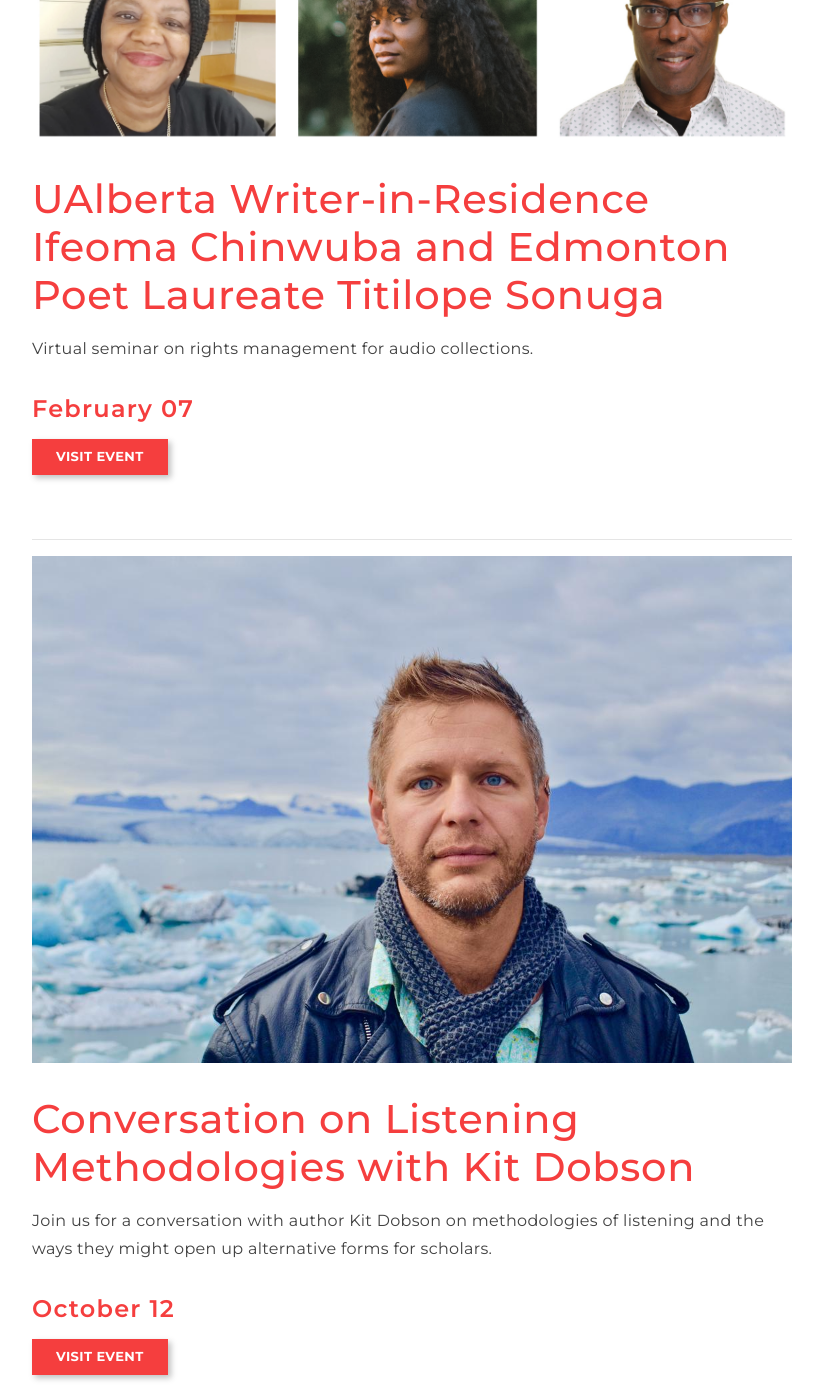
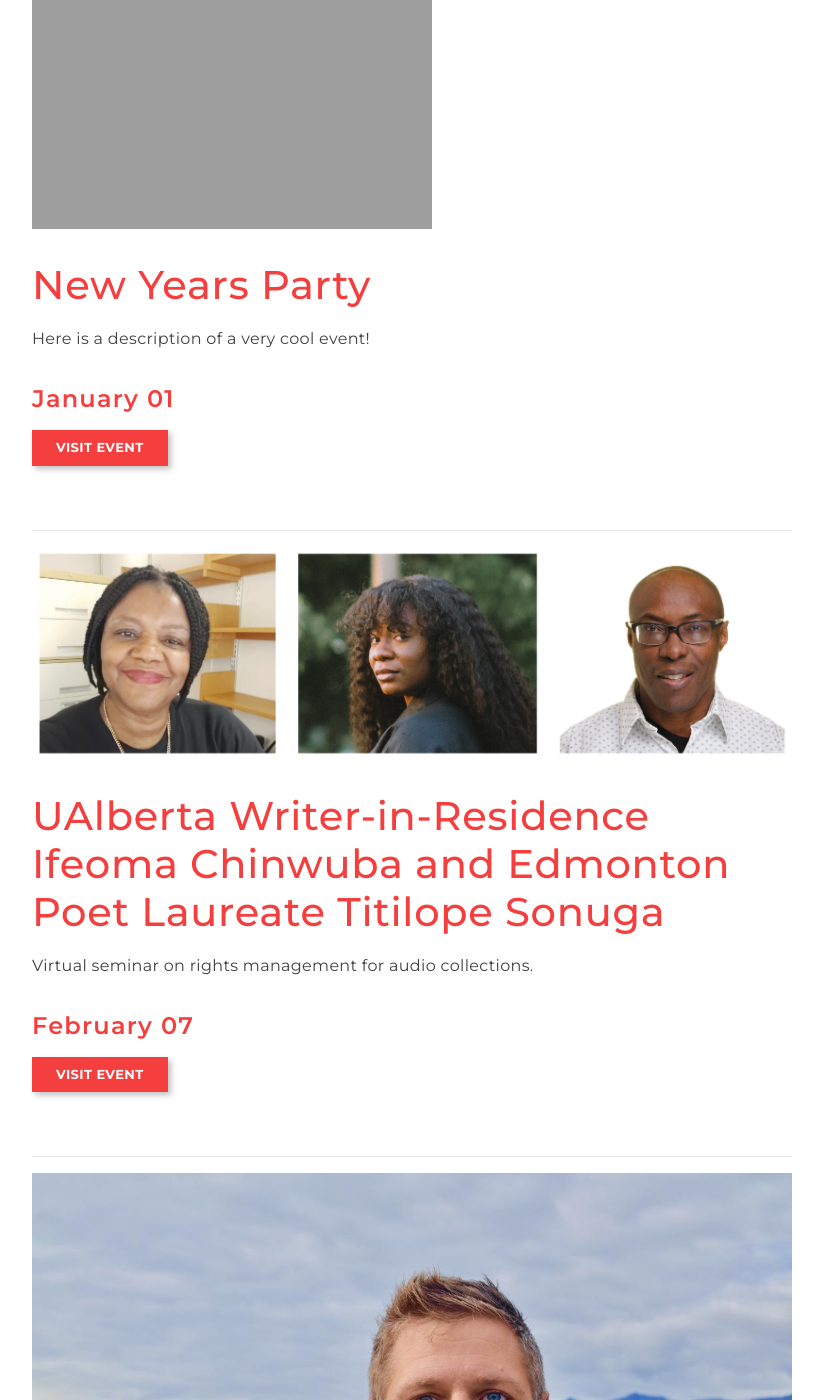
Before and after one commit to SpokenWebAlberta/sandbox, a Jekyll site: the page built from pages/events.md, in a window 1280 px wide and 1400 px high, scrolled down 303 px. Shown: the whole window, without its empty margins (248-1071 px from the left). Built offline with Jekyll 4.4.1, drawn with Linux system fonts in a browser that asks for light colours; some of the changed lines change nothing that is shown.

Commit message:
Update event-template.md
Edit events template

```diff
--- a/events/event-template.md
+++ b/events/event-template.md
@@ -1,25 +1,21 @@
 ---
 layout: event
-title: Conversation on Listening Methodologies with Kit Dobson
-event_date: "2022-10-12"
-event_time: 3:00-4:30 PM MT
+title: New Years Party
+event_date: "2022-01-01"
+event_time: 12:00 AM MT
 event_end:
 event_location: The University of Alberta
-event_room: Salter Reading Room, HC-3-95
-permalink: /events/conversation-on-listening-methodologies-with-professor-kit-dobson/
-featured_image: /img/Kit-Dobson.jpeg
-description: "Join us for a conversation with author Kit Dobson on methodologies of listening and the ways they might open up alternative forms for scholars."
+event_room: Digital Scholarship Centre
+permalink: /events/template/
+featured_image: /img/test-logo.jpeg
+description: "Here is a description of a very cool event!"
 ---
 <div class = "figure">
-  <img src="{{ '/img/Kit-Dobson.jpeg' | absolute_url }}" width="600" />
+  <img src="{{ '/img/test-logo.jpeg' | absolute_url }}" width="600" />
 </div>
 
-**Join us for a conversation with author Kit Dobson on methodologies of listening** and the ways they might open up alternative forms for scholars. Kit's most recent book, <i>Field Notes on Listening</i>, describes practices of radical listening in place that respond to a world of climate change, pandemic, Indigenous-Settler relations, and the stories and histories of family.
+**Lorem ipsum dolor sit amet, consectetur adipiscing elit, sed do eiusmod tempor incididunt ut labore et dolore magna aliqua. Sit amet purus gravida quis blandit turpis. Sed risus pretium quam vulputate dignissim suspendisse in est.** Sagittis nisl rhoncus mattis rhoncus urna neque viverra. Sagittis aliquam malesuada bibendum arcu vitae elementum curabitur vitae. Enim blandit volutpat maecenas volutpat blandit. Nulla malesuada pellentesque elit eget gravida cum sociis. Odio pellentesque diam volutpat commodo sed egestas egestas. Vestibulum morbi blandit cursus risus at ultrices mi. Pellentesque massa placerat duis ultricies. Habitant morbi tristique senectus et netus et. Amet consectetur adipiscing elit pellentesque. Etiam dignissim diam quis enim lobortis scelerisque fermentum.
 
-**Kit Dobson lives and works in Calgary / Treaty 7 territory in southern Alberta.** His previous books include <i>Malled: Deciphering Shopping in Canada</i> and he is a professor in the Department of English at the University of Calgary. He grew up in many places across Canada, but returned again and again to the landscapes of northern Alberta where his family members settled--and that continue to animate his thinking.
+**Malesuada pellentesque elit eget gravida cum sociis natoque penatibus.** Rhoncus mattis rhoncus urna neque viverra justo nec ultrices. Duis convallis convallis tellus id interdum velit laoreet id. Cursus euismod quis viverra nibh. Massa ultricies mi quis hendrerit dolor. Eu facilisis sed odio morbi quis commodo odio aenean sed. Eu mi bibendum neque egestas congue quisque egestas diam. Pellentesque massa placerat duis ultricies lacus. Eget velit aliquet sagittis id consectetur purus ut faucibus. Purus viverra accumsan in nisl. Proin fermentum leo vel orci. Mauris cursus mattis molestie a iaculis at erat. Venenatis urna cursus eget nunc scelerisque viverra mauris in. Duis convallis convallis tellus id interdum velit laoreet id donec. Amet nisl purus in mollis nunc sed id. Nulla posuere sollicitudin aliquam ultrices sagittis. At ultrices mi tempus imperdiet nulla. Tellus integer feugiat scelerisque varius morbi enim nunc faucibus a.
 
-Co-Sponsored by the Canadian Literature Centre at the University of Alberta and SpokenWeb.
-
-<div class = "figure">
-  <img src="{{ '/img/CLC-Logo-2023.png' | absolute_url }}" width="400" />
-</div>
+**At risus viverra adipiscing at in tellus integer feugiat.** Quam pellentesque nec nam aliquam sem et. Magna eget est lorem ipsum dolor. Ut aliquam purus sit amet luctus. Duis tristique sollicitudin nibh sit amet commodo nulla facilisi. Maecenas accumsan lacus vel facilisis volutpat est. Varius duis at consectetur lorem donec massa sapien faucibus. Pellentesque pulvinar pellentesque habitant morbi tristique senectus et netus et. Odio morbi quis commodo odio. Curabitur gravida arcu ac tortor dignissim. Turpis egestas maecenas pharetra convallis posuere. Nibh mauris cursus mattis molestie a iaculis at. Hac habitasse platea dictumst vestibulum rhoncus est pellentesque elit. Sed egestas egestas fringilla phasellus faucibus. Tincidunt nunc pulvinar sapien et.
```
